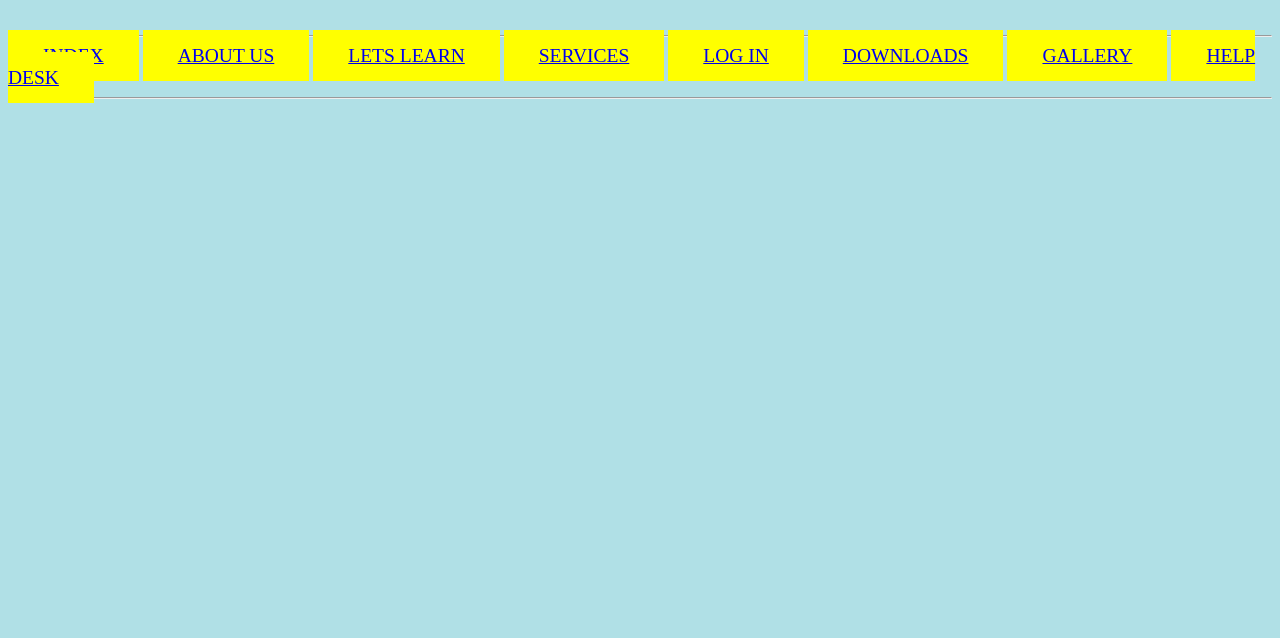
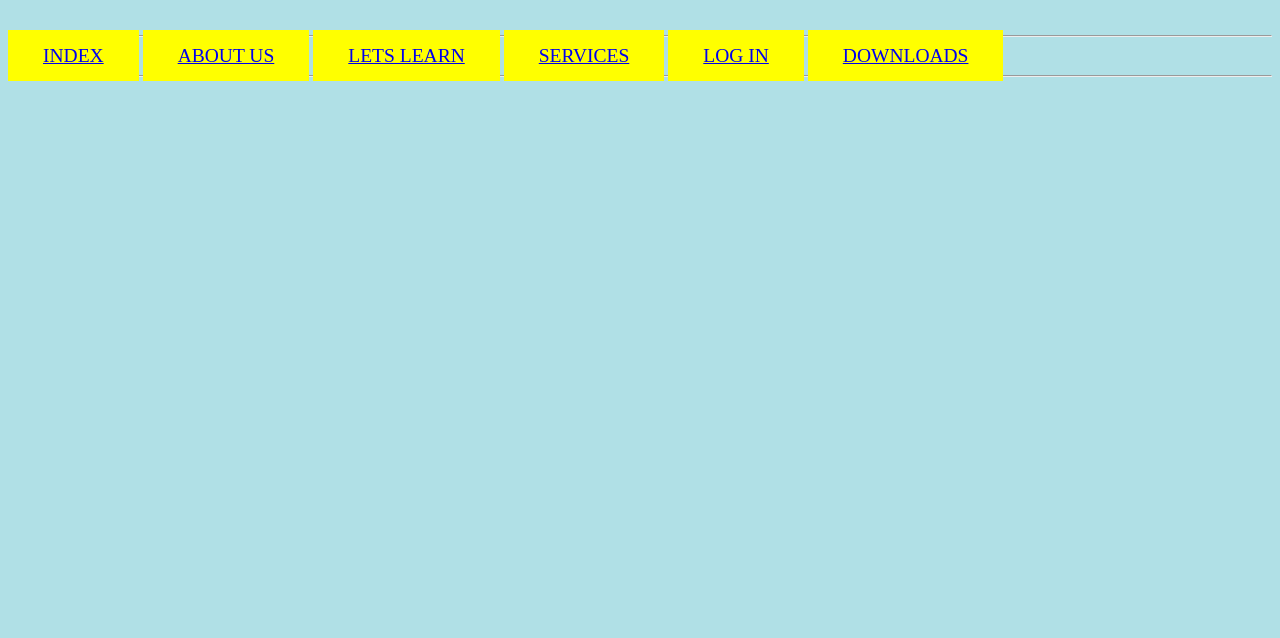
Before and after one commit to ARTIQUEPB/artique, a plain HTML site: page index.html in a window 1280 px wide. Shown: the part 162-800 px from the top of the page. Drawn offline with Linux system fonts and the light colour scheme.

Commit message:
Update index.html

```diff
--- a/index.html
+++ b/index.html
@@ -23,8 +23,6 @@ Unleash your imagination.......... </h1>
 
 <a style="background-color:yellow;font-size:19.5px;;padding:15px 35px 15px 35px;"href="DOWNLOADS.html">DOWNLOADS</a>
 
-<a style="background-color:yellow;font-size:19.5px;;padding:15px 35px 15px 35px;"href="GALLERY.html">GALLERY</a>
 
-<a style="background-color:yellow;font-size:19.5px;;padding:15px 35px 15px 35px;"href="HELP DESK.html">HELP DESK</a>
 
 <hr>
```
